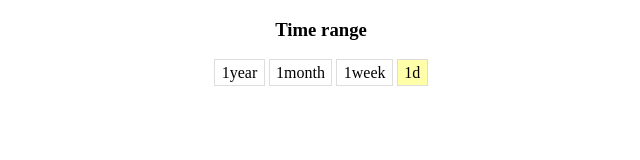
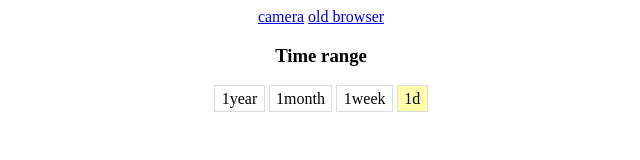
Before and after one commit to vanderaa/geodaq, a plain HTML site: page web/index.html in a window 1280 px wide. Shown: the whole page, without its empty margins (319-959 px from the left). Drawn offline with Linux system fonts and the light colour scheme; no server answers.

Commit message:
added link to old site

```diff
--- a/web/index.html
+++ b/web/index.html
@@ -9,6 +9,8 @@
 	</head>
 	<body>
 		<div id="oli">
+                <a href="cam.html">camera</a>
+				<a href="r.html">old browser</a>
 		<h3> Time range</h3>
 		<ul id="chart_timerange">
 			<li id="1y">1year</li>
```
